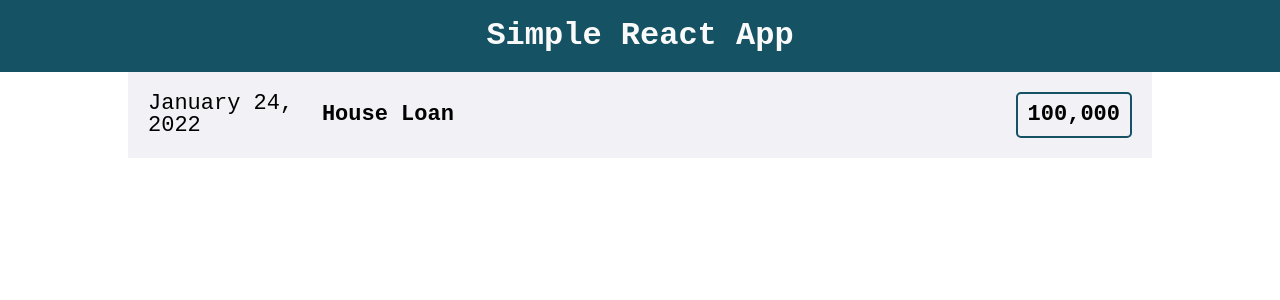
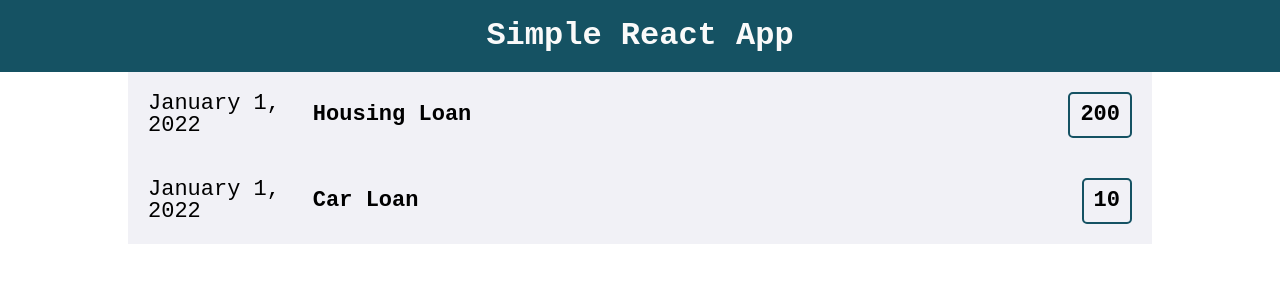
Before and after one commit to joshjoshuap/Learn-React, a React (Create React App) app in the folder simple-react/: page / in a window 1280 px wide. Shown: the top 300 px of the page. Built offline with nearby package versions, Linux system fonts and the light colour scheme.

Commit message:
components-props

```diff
--- a/simple-react/src/App.js
+++ b/simple-react/src/App.js
@@ -3,10 +3,41 @@ import Heading from "./components/Heading";
 import ExpenseItem from "./components/ExpenseItem";
 
 function App() {
+  let expenses = [
+    {
+      id: 1,
+      title: "Housing Loan",
+      amount: 200,
+      date: "January 1, 2022",
+    },
+    {
+      id: 2,
+      title: "Car Loan",
+      amount: 10,
+      date: "January 1, 2022",
+    },
+    {
+      id: 3,
+      title: "Tution",
+      amount: 1000,
+      date: "January 1, 2022",
+    },
+  ];
+
   return (
     <div>
       <Heading />
-      <ExpenseItem />
+      <ExpenseItem
+        title={expenses[0].title}
+        amount={expenses[0].amount}
+        date={expenses[0].date}
+      />
+
+      <ExpenseItem
+        title={expenses[1].title}
+        amount={expenses[1].amount}
+        date={expenses[1].date}
+      />
     </div>
   );
 }
--- a/simple-react/src/components/ExpenseItem.jsx
+++ b/simple-react/src/components/ExpenseItem.jsx
@@ -1,36 +1,36 @@
-const ExpenseItem = () => {
-  const Month = [
-    "January",
-    "February",
-    "March",
-    "April",
-    "May",
-    "June",
-    "July",
-    "August",
-    "September",
-    "October",
-    "November",
-    "December",
-  ];
+function ExpenseItem(props) {
+  // const month = [
+  //   "January",
+  //   "February",
+  //   "March",
+  //   "April",
+  //   "May",
+  //   "June",
+  //   "July",
+  //   "August",
+  //   "September",
+  //   "October",
+  //   "November",
+  //   "December",
+  // ];
 
   /* Getting User Date */
-  const d = new Date();
-  const ExpenseDate = `${
-    Month[d.getMonth()]
-  } ${d.getDate()}, ${d.getFullYear()}`;
+  // const expenseDate = `
+  // ${month[props.date.getMonth()]}
+  // ${props.date.getDate()},
+  // ${props.date.getFullYear()}`;
 
   return (
     <div className="container">
       <div className="expense-item">
-        <div className="expense-item_date">{ExpenseDate}</div>
+        <div className="expense-item_date">{props.date}</div>
         <div className="expense-item_description">
-          <div>House Loan</div>
-          <div className="expense-item_amount">100,000</div>
+          <div>{props.title}</div>
+          <div className="expense-item_amount">{props.amount}</div>
         </div>
       </div>
     </div>
   );
-};
+}
 
 export default ExpenseItem;
```
